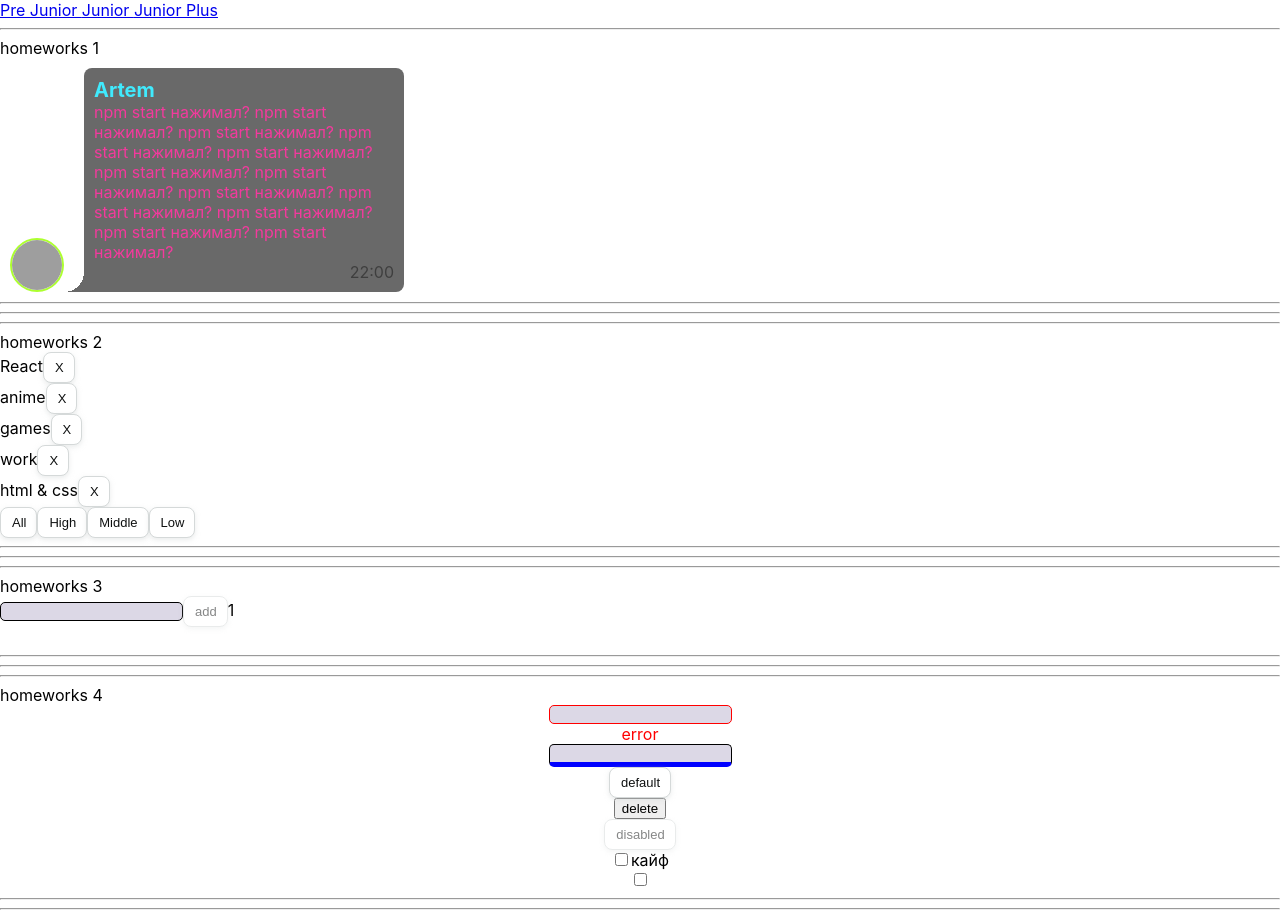
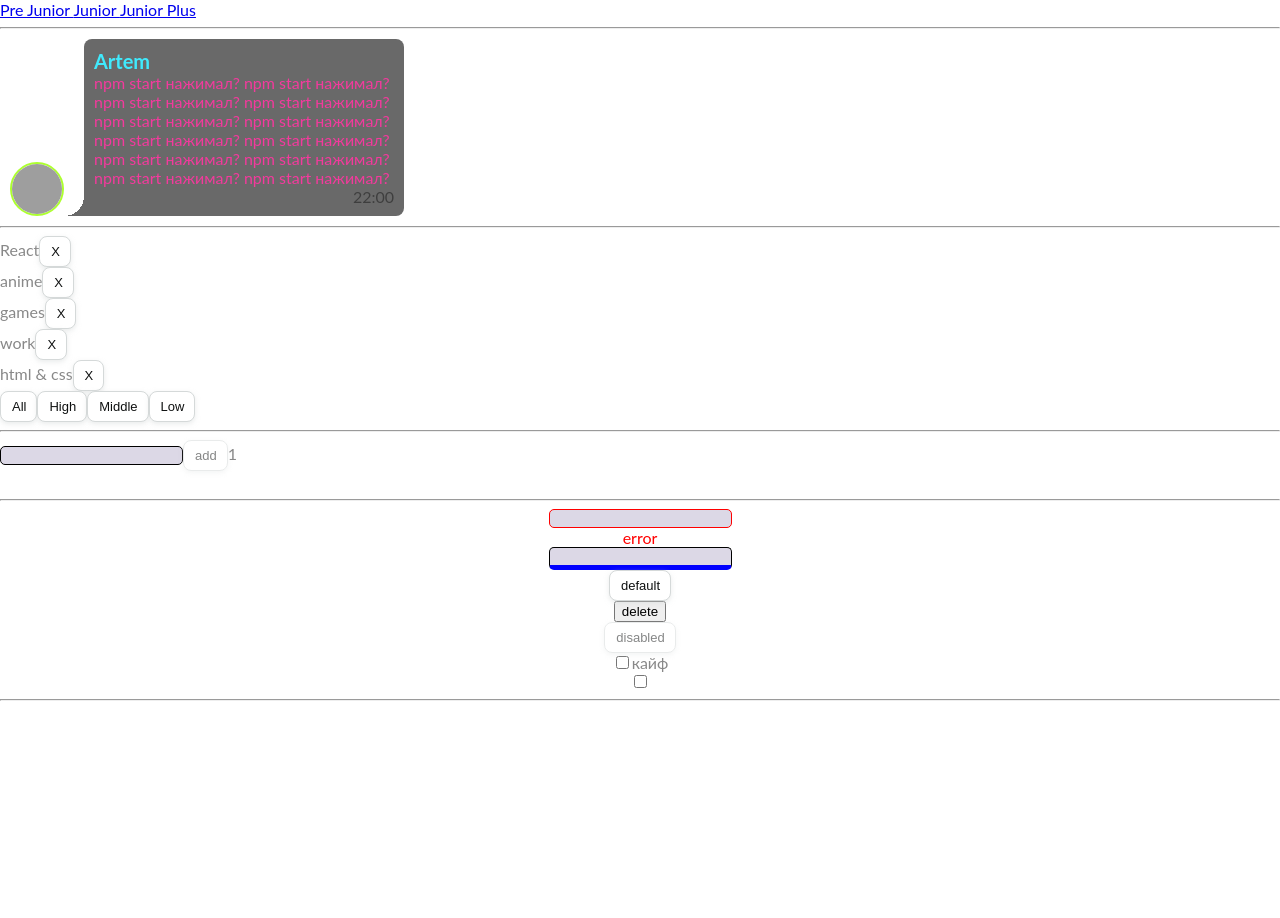
Before and after one commit to qTheSky/ignat-hw, a React (Create React App) app: page /#/pre-junior in a window 1280 px wide. After the commit the page ends 800 px from the top, so only its background shows below. Built offline with nearby package versions, Linux system fonts and the light colour scheme; grey boxes are pictures that could not be loaded.

Commit message:
add 404 page

```diff
--- a/src/p2-homeworks/h1/HW1.tsx
+++ b/src/p2-homeworks/h1/HW1.tsx
@@ -13,20 +13,12 @@ function HW1() {
     return (
         <div>
             <hr/>
-            homeworks 1
-
-            {/*should work (должно работать)*/}
-
             <Message
                 avatar={messageData.avatar}
                 name={messageData.name}
                 message={messageData.message}
                 time={messageData.time}
             />
-
-            <hr/>
-            {/*для личного творчества, могу проверить*/}
-            {/*<AlternativeMessage/>*/}
             <hr/>
         </div>
     )
--- a/src/p2-homeworks/h2/HW2.tsx
+++ b/src/p2-homeworks/h2/HW2.tsx
@@ -36,17 +36,12 @@ function HW2() {
 
     return (
         <div>
-            <hr/>
-            homeworks 2
                 <Affairs
                     data={filteredAffairs}
                     setFilter={setFilter}
                     deleteAffairCallback={deleteAffairCallback}
                 />
             <hr/>
-            {/*для личного творчества, могу проверить*/}
-            {/*<AlternativeAffairs/>*/}
-            <hr/>
         </div>
     )
 }
--- a/src/p2-homeworks/h3/HW3.tsx
+++ b/src/p2-homeworks/h3/HW3.tsx
@@ -18,14 +18,7 @@ function HW3() {
 
     return (
         <div>
-            <hr/>
-            homeworks 3
-
             <GreetingContainer users={users} addUserCallback={addUserCallback}/>
-
-            <hr/>
-            {/*для личного творчества, могу проверить*/}
-            {/*<AlternativeGreeting/>*/}
             <hr/>
         </div>
     )
--- a/src/p2-homeworks/h4/HW4.tsx
+++ b/src/p2-homeworks/h4/HW4.tsx
@@ -22,9 +22,6 @@ function HW4() {
 
     return (
         <div>
-            <hr/>
-            homeworks 4
-
             <div className={s.column}>
                 <SuperInputText
                     value={text}
@@ -69,11 +66,6 @@ function HW4() {
             </div>
 
             <hr/>
-            {/*для личного творчества, могу проверить*/}
-            {/*<AlternativeSuperInputText/>*/}
-            {/*<AlternativeSuperButton/>*/}
-            {/*<AlternativeSuperCheckbox/>*/}
-            <hr/>
         </div>
     )
 }
--- a/src/p2-homeworks/h5-rrd-v6/Header.tsx
+++ b/src/p2-homeworks/h5-rrd-v6/Header.tsx
@@ -4,11 +4,11 @@ import {PATH} from './Pages';
 
 function Header() {
 		return (
-				<div>
+				<header>
 						<NavLink to={PATH.PRE_JUNIOR}>Pre Junior </NavLink>
 						<NavLink to={PATH.JUNIOR}>Junior </NavLink>
 						<NavLink to={PATH.JUNIOR_PLUS}>Junior Plus</NavLink>
-				</div>
+				</header>
 		)
 }
 
--- /dev/null
+++ b/src/p2-homeworks/h5-rrd-v6/pages/Error404.module.css
@@ -0,0 +1,37 @@
+*{
+		transition: all 0.6s;
+}
+
+html {
+		height: 100%;
+}
+
+body{
+		font-family: 'Lato', sans-serif;
+		color: #888;
+		margin: 0;
+}
+
+.main{
+		display: table;
+		width: 100%;
+		height: 100vh;
+		text-align: center;
+}
+
+.fof{
+		display: table-cell;
+		vertical-align: middle;
+}
+
+.fof h1{
+		font-size: 50px;
+		display: inline-block;
+		padding-right: 12px;
+		animation: type .5s alternate infinite;
+}
+
+@keyframes type{
+		from{box-shadow: inset -3px 0px 0px #888;}
+		to{box-shadow: inset -3px 0px 0px transparent;}
+}
--- a/src/p2-homeworks/h5-rrd-v6/pages/Error404.tsx
+++ b/src/p2-homeworks/h5-rrd-v6/pages/Error404.tsx
@@ -1,13 +1,14 @@
 import React from 'react'
+import s from './Error404.module.css'
 
 function Error404() {
-    return (
-        <div>
-            <div>404</div>
-            <div>Page not found!</div>
-            <div>—ฅ/ᐠ.̫ .ᐟ\ฅ—</div>
-        </div>
-    )
+		return (
+				<div className={s.main}>
+						<div className={s.fof}>
+								<h1>Error 404</h1>
+						</div>
+				</div>
+		)
 }
 
 export default Error404
```
